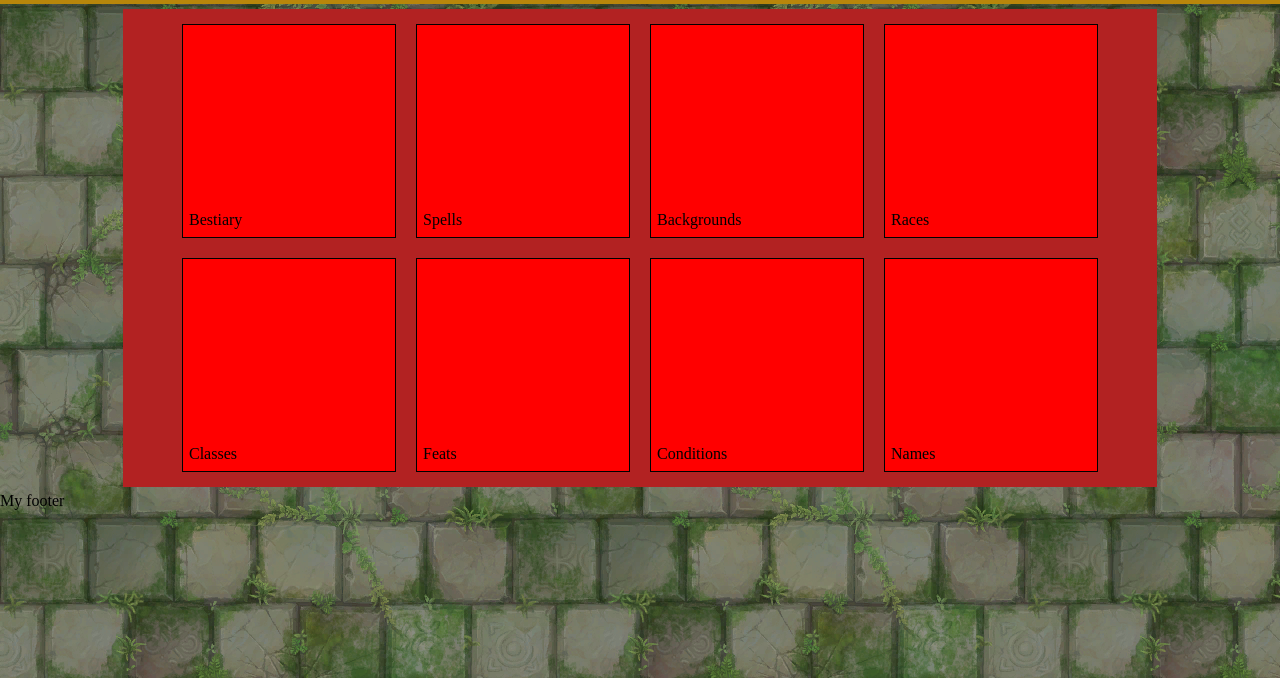
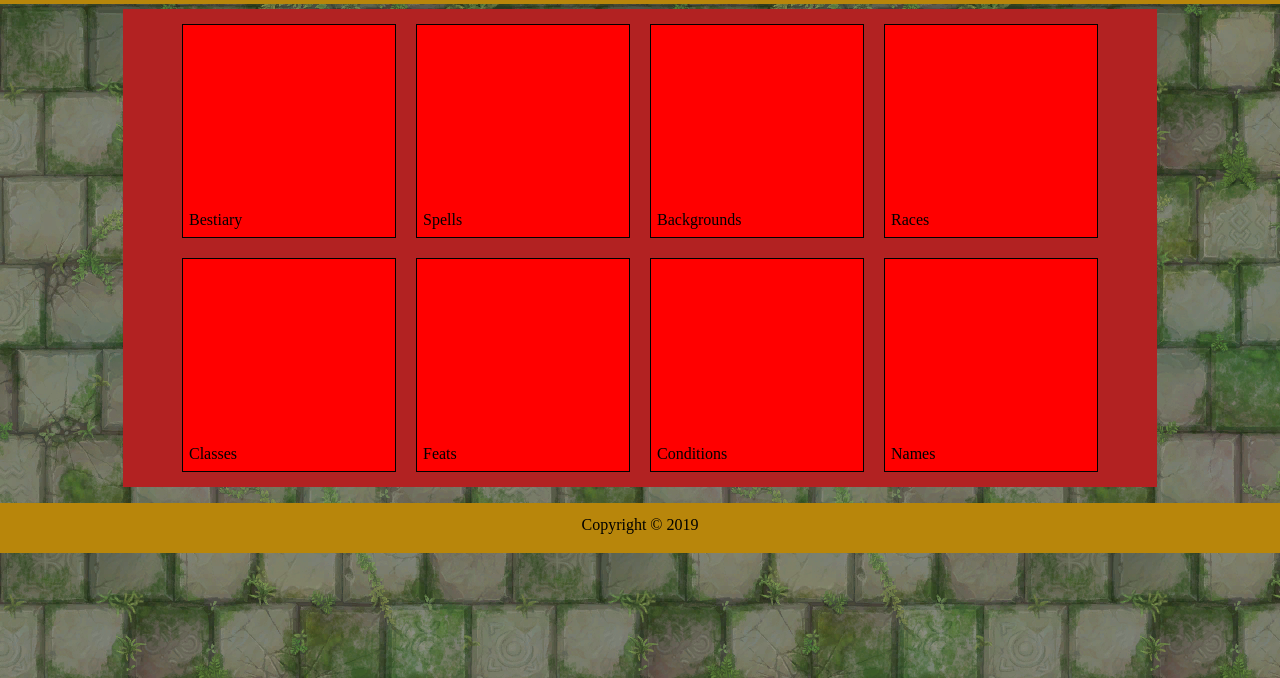
Before and after one commit to charbelsako/dndwiki, a plain HTML site: page index.html in a window 1280 px wide. Shown: the part 122-800 px from the top of the page. Drawn offline with Linux system fonts and the light colour scheme.

Commit message:
added the footer

```diff
--- /dev/null
+++ b/css/footer.css
@@ -0,0 +1,10 @@
+footer {
+  text-align: center;
+  height: 50px;
+  background-color: darkgoldenrod;
+}
+
+footer > p {
+  position: relative;
+  top: 25%;
+}
--- a/css/main.css
+++ b/css/main.css
@@ -2,6 +2,7 @@
 @import 'banner.css';
 @import 'responsive.css';
 @import 'card.css';
+@import 'footer.css';
 /* remove any default margin and padding */
 body {
   margin: 0;
--- a/index.html
+++ b/index.html
@@ -56,7 +56,9 @@
       </div>
     </div>
     <footer>
-      My footer
+      <p>
+        Copyright &copy; 2019
+      </p>
     </footer>
   </body>
 </html>
```
Also changed, not shown: 1 other file.
